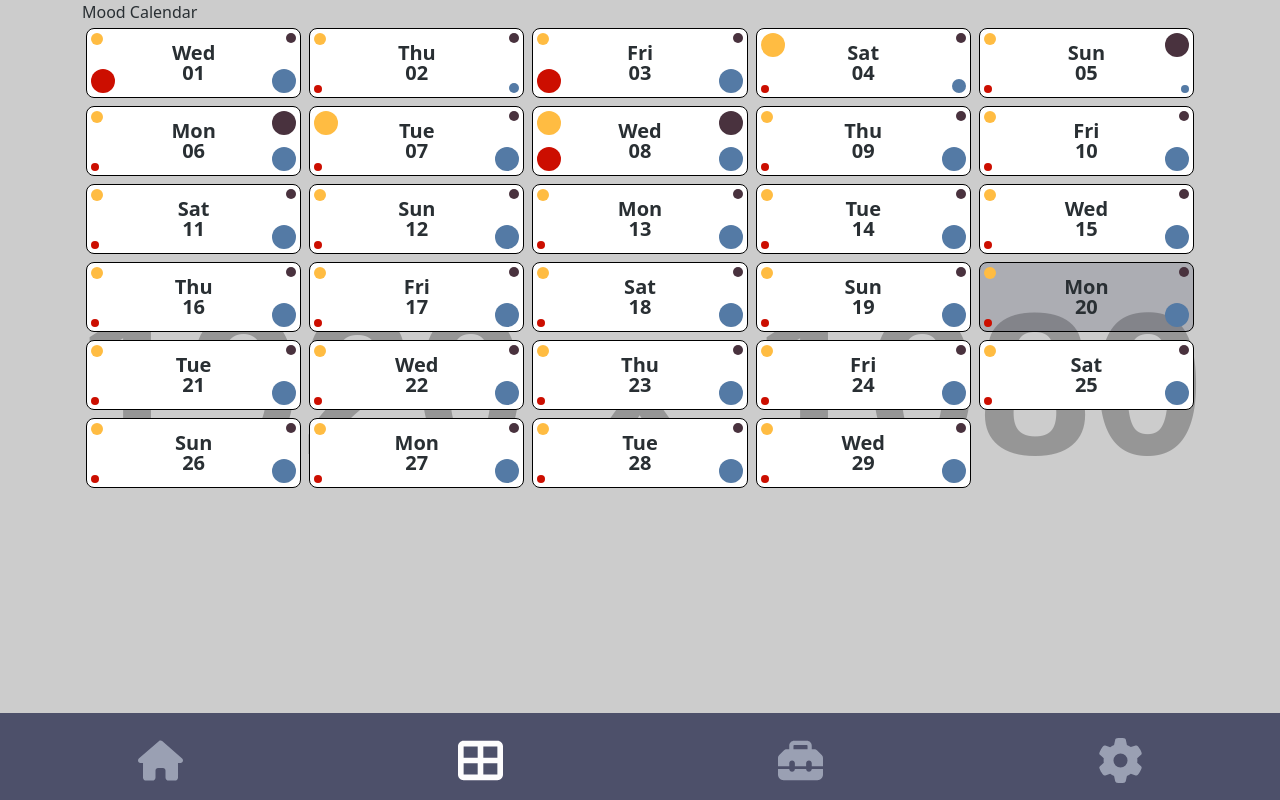
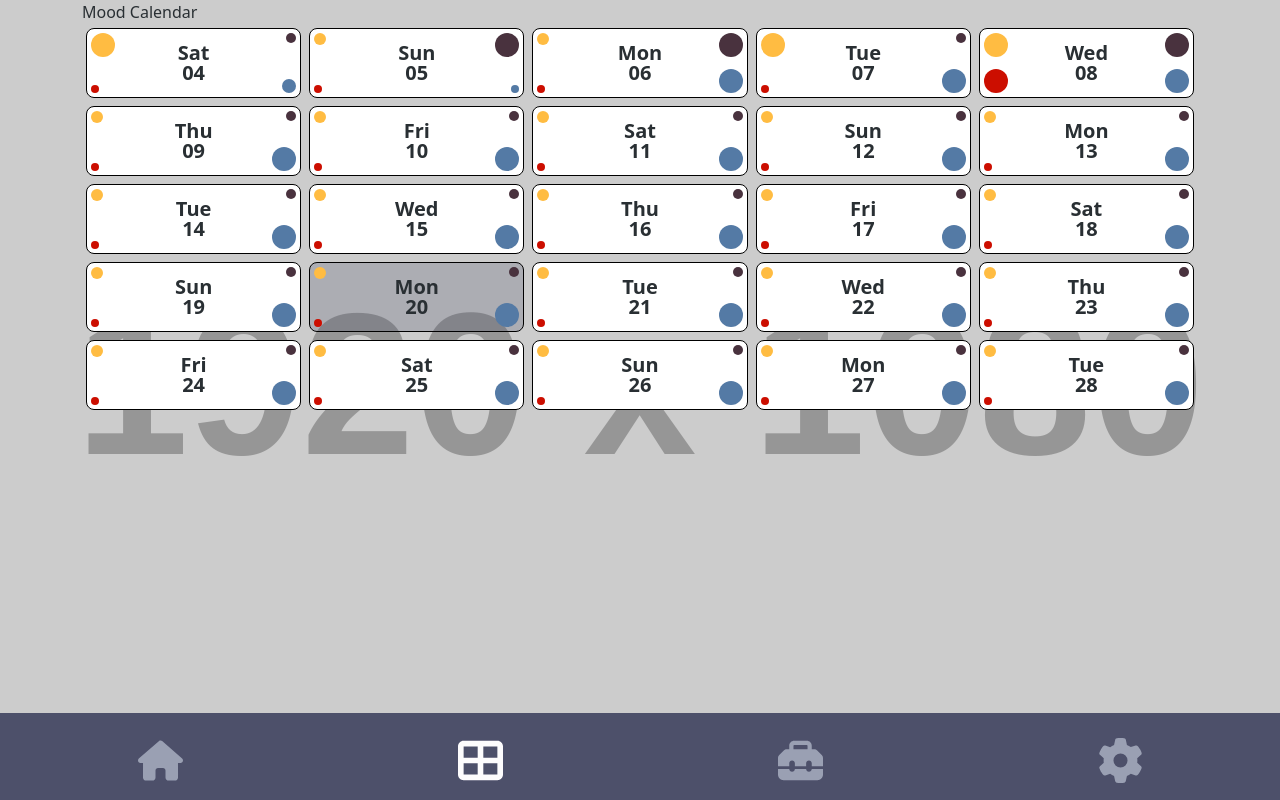
Before and after one commit to ckearl/called-to-heal, a React (Create React App) app: page / in a window 1280 px wide. Both pictures are taken after a click on the icon 480 px from the left and 760 px from the top of the page. Built offline with nearby package versions, Linux system fonts and the light colour scheme.

Commit message:
fix user 2 grid

```diff
--- a/src/Grid.js
+++ b/src/Grid.js
@@ -77,11 +77,17 @@ const Grid = ({ user, setUser }) => {
   return (
     <div className="container">
       <div>Mood Calendar</div>
-      <div className="grid-7">
-        {Object.keys(user.grid.days).map((day) => {
-          return <Box key={day} day={user.grid.days[day]} date={day} />;
-        })}
-      </div>
+      {Object.keys(user.grid.days).length !== 0 ? (
+        <div className="grid-7">
+          {Object.keys(user.grid.days)
+            .slice(-25)
+            .map((day) => {
+              return <Box key={day} day={user.grid.days[day]} date={day} />;
+            })}
+        </div>
+      ) : (
+        <h3 className="text-center"> Record how you are feeling on the home page</h3>
+      )}
     </div>
   );
 };
--- a/src/UserContext.js
+++ b/src/UserContext.js
@@ -215,12 +215,6 @@ export const UserContext = createContext({
             angry: 1,
             sad: 9,
           },
-          "2023-11-29": {
-            anxious: 3,
-            tired: 2,
-            angry: 1,
-            sad: 9,
-          },
         },
       },
       settings: {},
@@ -240,6 +234,9 @@ export const UserContext = createContext({
           },
         ],
       },
+      grid: {
+        days: {},
+      },
       settings: {},
     },
   ],
```
